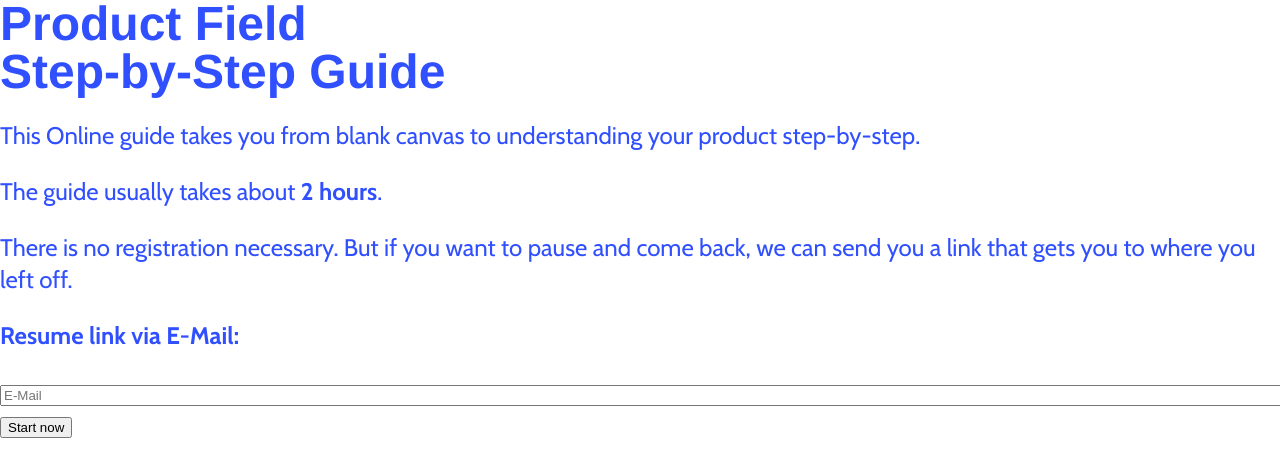
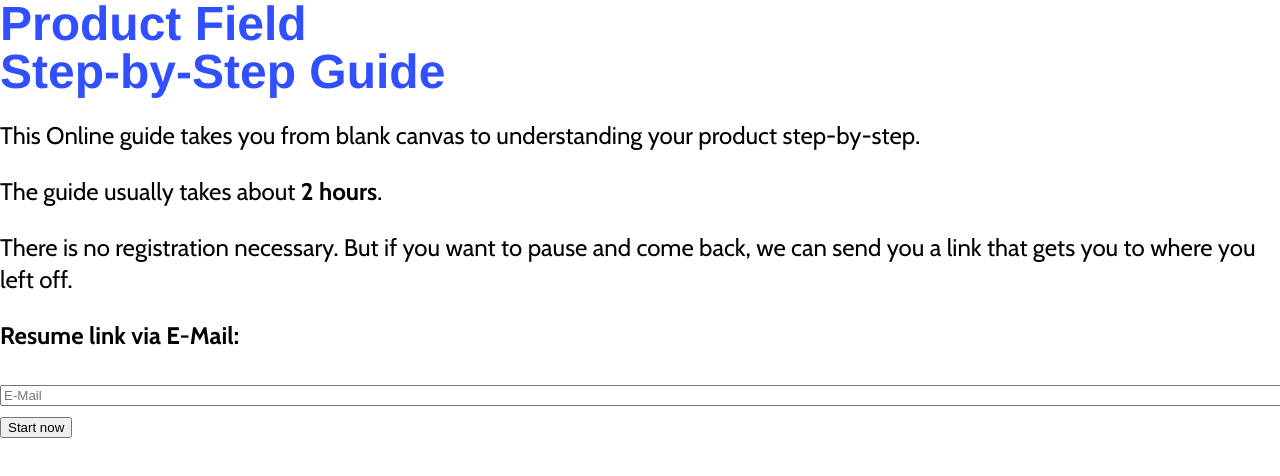
Before and after one commit to mark-jaeger/product-field-guide, a Vue app: page / in a window 1280 px wide. Shown: the top 476 px of the page. Built offline with nearby package versions, Linux system fonts and the light colour scheme; a web font is replaced by a local one.

Commit message:
fixed body text color^

```diff
--- a/package.json
+++ b/package.json
@@ -22,6 +22,7 @@
     "lint-staged": "^6.0.0",
     "node-sass": "^4.9.0",
     "sass-loader": "^7.0.1",
+    "sass-resources-loader": "^1.3.3",
     "stylelint": "^9.3.0",
     "stylelint-order": "^0.8.1",
     "vue-template-compiler": "^2.5.16"
--- a/src/App.vue
+++ b/src/App.vue
@@ -16,7 +16,6 @@ body {
 }
 
 .app {
-  color: $primary-color;
   font-family: 'Cabin', Helvetica, Arial, sans-serif;
   font-size: 24px;
   line-height: 1.333;
```
Also changed, not shown: 1 other file (tests, documents, lock files or other folders).
